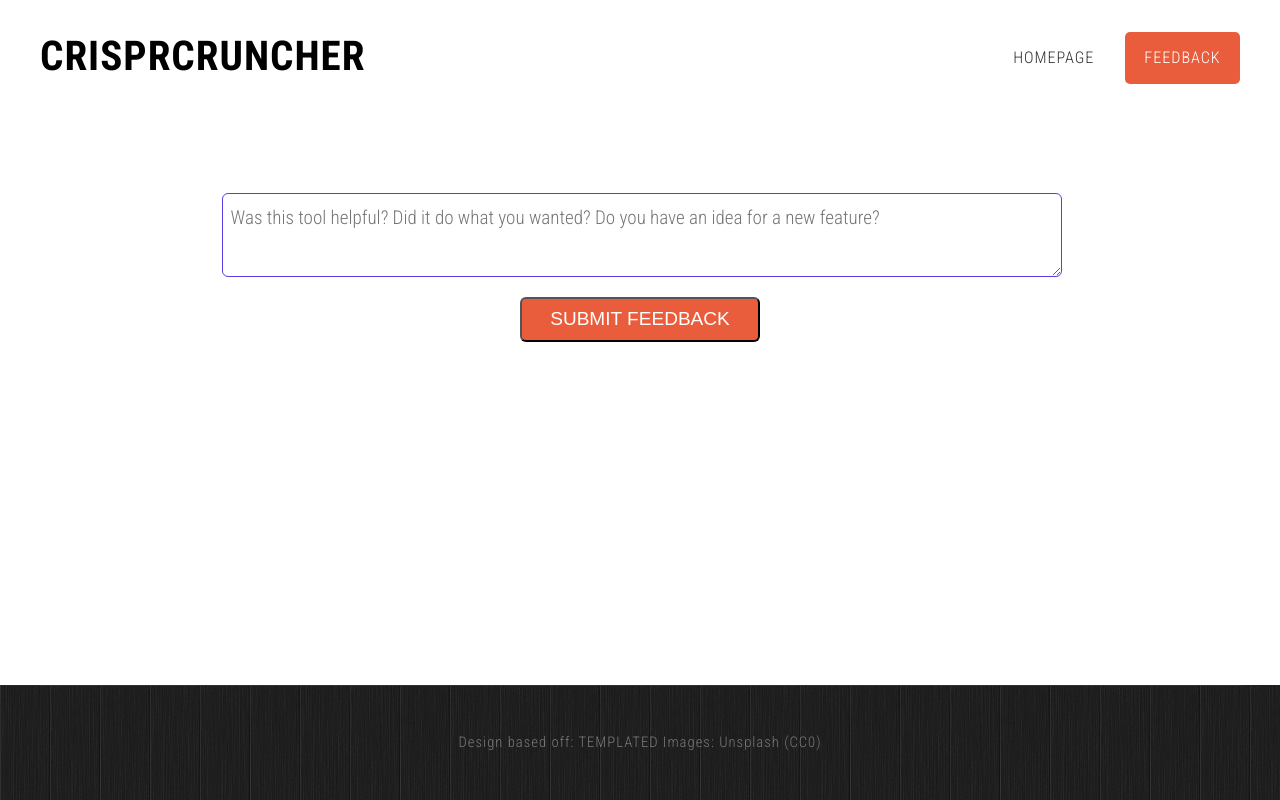
After one commit to samuelfay/CRISPRcruncher, a Flask app: page /feedback in a window 1280 px wide. The commit adds this page. Run offline with Flask 2, Linux system fonts and the light colour scheme; some libraries are stand-ins or nearby versions.

Commit message:
Made loading symbol, feedback page

```diff
--- a/CRISPRcruncher.py
+++ b/CRISPRcruncher.py
@@ -197,6 +197,12 @@ def writeUserData(name, affiliation, email, organism):
     out.write("\t" + organism)
     out.close()
 
+# function to write the user feedback to a text file
+def writeFeedback(feedback):
+    out = open("feedback.txt", "a")
+    out.write(feedback + "\n\n\n")
+    out.close()
+
     # input = "GATCGATGGGCCTATATAGGATCGAAAATC"
 enzymesFile = "enzymes.txt"
 windowLength = 15
@@ -214,7 +220,7 @@ app = Flask(__name__)
 app.config['SECRET_KEY'] = 'POGGERS'
 
 @app.route("/", methods=("GET", "POST"))
-def crisprcruncher():
+def index():
     # if they submitted the form
     if request.method == 'POST':
         name = request.form['name']
@@ -223,7 +229,6 @@ def crisprcruncher():
         organism = request.form['organism']
         sequence = request.form['sequence'].upper()
         minLength = request.form['minLength']
-
         errorMessage = ""
         # input validation
         if (len(name) == 0 or len(affiliation) == 0 or len(organism) == 0
@@ -248,18 +253,37 @@ def crisprcruncher():
             errorMessage = errorMessage.rstrip("\n")
             return render_template("index.html", hasResults=False,
                 hasErrors=True, errorMessage=errorMessage)
-
         else:
             writeUserData(name, affiliation, email, organism)
-            return render_template("index.html", working=True)
             enzymes = {}
             chooser = EnzymeChooser(sequence, enzymesFile, 15, int(minLength))
             #return Response(chooser.getEnzymes(), mimetype= 'text/event-stream')
+            flash("this could take a few minutes")
             chooser.getEnzymes(enzymes)
-            #print(enzymes)
+            print(enzymes)
             return render_template("index.html", hasResults=True,
                 enzymes=enzymes)
     return render_template("index.html", hasResults=False, hasErrors=False)
 
+@app.route("/feedback", methods=("GET", "POST"))
+def feedback():
+    # if they submitted the form
+    if request.method == 'POST':
+        feedback = request.form['feedback']
+        errorMessage = ""
+        # input validation
+        if len(feedback.split()) > 200:
+            errorMessage += "Please keep the feedback to 200 words.\n"
+        if len(feedback) < 1:
+            errorMessage += "Feedback too short.\n"
+        if len(errorMessage) > 0:
+            errorMessage = errorMessage.rstrip("\n")
+            return render_template("feedback.html",
+                hasErrors=True, errorMessage=errorMessage)
+        else:
+            writeFeedback(feedback)
+            return render_template("feedback.html", submitted=True)
+    return render_template("feedback.html", hasErrors=False)
+
 if __name__ == "__main__":
     app.run(debug=True)
--- /dev/null
+++ b/templates/feedback.html
@@ -0,0 +1,94 @@
+<!DOCTYPE HTML>
+<!--
+	Ex Machina by TEMPLATED
+    templated.co @templatedco
+    Released for free under the Creative Commons Attribution 3.0 license (templated.co/license)
+	Modified for CRISPRcruncher by Samuel Fay
+-->
+<html style="height:100%;">
+	<head>
+		<title>CRISPRcruncher</title>
+		<meta http-equiv="content-type" content="text/html; charset=utf-8" />
+		<meta name="description" content="" />
+		<meta name="keywords" content="" />
+		<link href='http://fonts.googleapis.com/css?family=Roboto+Condensed:700italic,400,300,700' rel='stylesheet' type='text/css'>
+		<!--[if lte IE 8]><script src="js/html5shiv.js"></script><![endif]-->
+		<script src="http://ajax.googleapis.com/ajax/libs/jquery/1.11.0/jquery.min.js"></script>
+		<!--<script src="static/js/skel.min.js"></script>
+		<script src="static/js/skel-panels.min.js"></script>
+		<script src="static/js/init.js"></script>-->
+			<link rel="stylesheet" type="text/css" href="/static/css/skel-noscript.css" />
+			<link rel="stylesheet" type="text/css" href="/static/css/style.css" />
+			<link rel="stylesheet" type="text/css" href="/static/css/style-desktop.css" />
+		<!--[if lte IE 8]><link rel="stylesheet" href="css/ie/v8.css" /><![endif]-->
+		<!--[if lte IE 9]><link rel="stylesheet" href="css/ie/v9.css" /><![endif]-->
+	</head>
+	<body class="homepage" style="display:flex;flex-direction:column;height:100%">
+
+	<!-- Header -->
+	  <div id="content" style="flex:1 0 auto;">
+		<div id="header">
+			<div class="container">
+
+				<!-- Logo -->
+					<div id="logo">
+						<h1><a href="/">CRISPRcruncher</a></h1>
+					</div>
+
+				<!-- Nav -->
+					<nav id="nav">
+						<ul>
+							<li class="inactive"><a href="/">Homepage</a></li>
+							<li class="active"><a href="/feedback">Feedback</a></li>
+						</ul>
+					</nav>
+
+			</div>
+		</div>
+	<!-- Header -->
+
+	<!-- Banner -->
+
+	<!-- /Banner -->
+
+	<!-- Main -->
+		<div id="page" style="padding-top: 0.5em 0em 0.5em 0em;">
+			{% if submitted != true %}
+			<div id="main-form" class="container">
+			 <div style="padding:0% 15% 0% 15%;display:flex;justify-content:center;
+			 margin-top:5em;">
+			 <form method="post" style="width:110%">
+			 <div class="form-group">
+				 <ul class="style1" pad>
+				 <textarea name="feedback" placeholder="Was this tool helpful? Did it do what you wanted? Do you have an idea for a new feature?"
+									 class="form-control mainFormInput" style="width:100%;height:20%"></textarea>
+					{% if hasErrors %}
+          <p style="color:red">{{errorMessage}}</p>
+					{% endif %}
+				</div>
+				<div id="submitButtonDiv" style="display:flex;justify-content:center">
+				 <button type="submit" class="button" style="font-size:1.3em;">Submit Feedback</button>
+			 </div>
+		 </form>
+		 	</div>
+		</div>
+			{% endif %}
+			 {% if submitted %}
+       <div style="padding:10% 15% 0% 15%;display:flex;justify-content:center;align-items:center;">
+			 <p style="font-size:5em;color:green">&#10003;</p> <p style="font-size:3em">Feedback Submitted!</p>
+			 {% endif %}
+     </div>
+	</div>
+</div>
+	<!-- /Footer -->
+
+	<!-- Copyright -->
+		<div id="footer" style="flex-shrink: 0;padding:0em 0em 0em 0em">
+		<div id="copyright" class="container">
+			Design based off: <a href="http://templated.co">TEMPLATED</a> Images: <a href="http://unsplash.com">Unsplash</a> (<a href="http://unsplash.com/cc0">CC0</a>)
+		</div>
+	</div>
+
+
+	</body>
+</html>
```
Also changed, not shown: feedback.txt (added, +45 -0 lines), static/css/style.css (+48 -0 lines), templates/display.html (deleted, +0 -22 lines), templates/index.html (+26 -35 lines), usersInfo.txt (+28 -0 lines), static/images/loading.gif (added), 5 other files.
